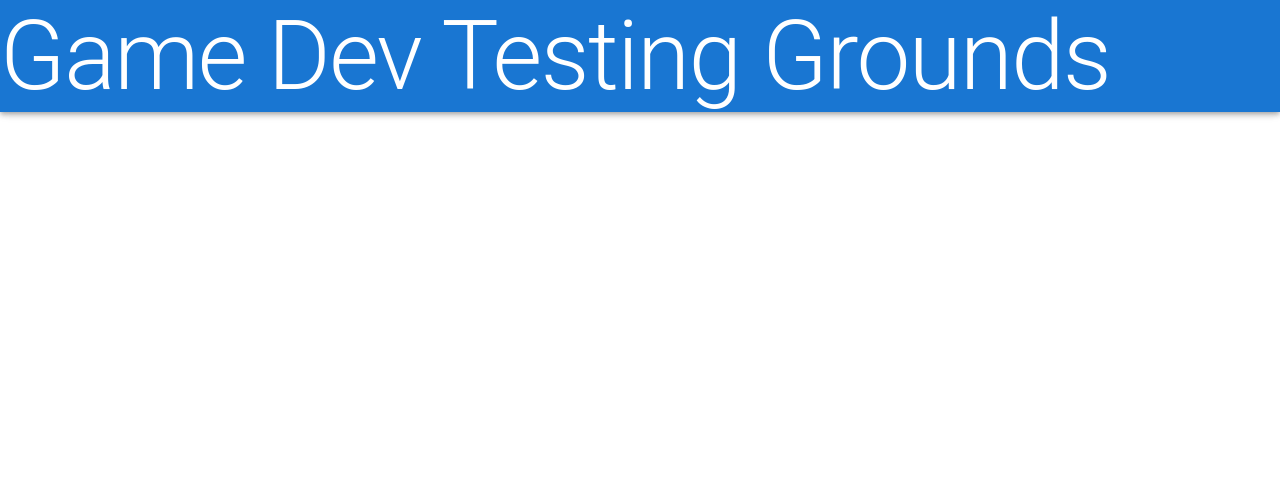
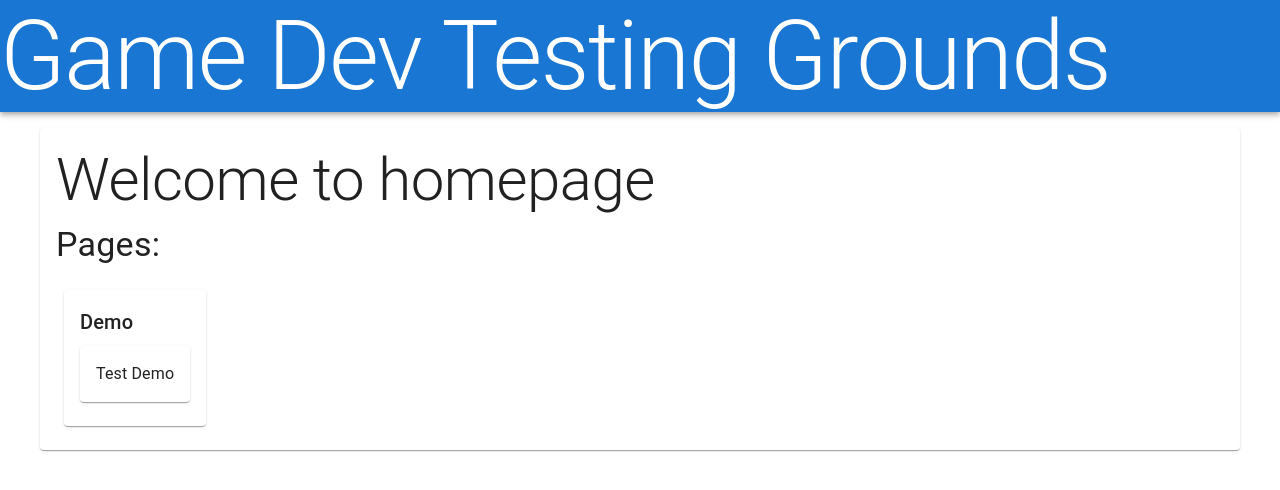
Before and after one commit to wrdecurtins/game-dev-testground, a React (Vite) app: page / in a window 1280 px wide. Shown: the top 490 px of the page. Built offline with nearby package versions, Linux system fonts and the light colour scheme.

Commit message:
setup basic router

```diff
--- a/package.json
+++ b/package.json
@@ -17,6 +17,7 @@
     "@mui/styled-engine-sc": "^6.0.0-alpha.14",
     "react": "^18.2.0",
     "react-dom": "^18.2.0",
+    "react-router-dom": "^6.28.0",
     "styled-components": "^6.1.8"
   },
   "devDependencies": {
--- a/src/App.tsx
+++ b/src/App.tsx
@@ -1,12 +1,12 @@
-import {
- NavBar
-} from "./components";
+import { NavBar } from "./components";
+import { Outlet } from "react-router-dom";
 
 function App() {
 
   return (
     <>
       <NavBar/>
+      <Outlet/>
     </>
   );
 }
--- a/src/components/nav-bar.tsx
+++ b/src/components/nav-bar.tsx
@@ -4,7 +4,7 @@ import {
 
 export function NavBar() {
   return (
-    <AppBar>
+    <AppBar position="sticky">
       <Typography variant="h1">
         Game Dev Testing Grounds
       </Typography>
--- /dev/null
+++ b/src/components/page-tile.tsx
@@ -0,0 +1,37 @@
+import {
+ Card, CardContent, Paper, Typography
+} from "@mui/material";
+import { ReactNode } from "react";
+import { Link } from 'react-router-dom';
+
+interface PageTileProps {
+  name: string,
+  route: string,
+  elementPreview?: ReactNode,
+}
+
+export default function PageTile(props: PageTileProps) {
+
+  return (
+    <Card
+      component={Link}
+      to={props.route}
+      sx={{
+        textDecoration: 'none',
+        margin: 2,
+      }}
+    >
+      <CardContent>
+        <Typography variant="h6">
+          {props.name}
+        </Typography>
+        <Paper sx={{
+          p: 2,
+          marginTop: 1
+        }}>
+          {props.elementPreview}
+        </Paper>
+      </CardContent>
+    </Card>
+  );
+}
--- a/src/main.tsx
+++ b/src/main.tsx
@@ -1,9 +1,17 @@
 import React from 'react';
 import ReactDOM from 'react-dom/client';
-import App from './App.tsx';
+import { routes } from './routes/routes';
+import {
+ createBrowserRouter,
+ RouterProvider
+} from 'react-router-dom';
+import { CssBaseline } from '@mui/material';
+
+const router = createBrowserRouter(routes);
 
 ReactDOM.createRoot(document.getElementById('root')!).render(
   <React.StrictMode>
-    <App />
+    <CssBaseline/>
+    <RouterProvider router={router} />
   </React.StrictMode>,
 );
--- /dev/null
+++ b/src/routes/home.tsx
@@ -0,0 +1,40 @@
+import {
+ Paper, Typography, Box
+} from "@mui/material";
+import { demoRoutes } from "./routes";
+import PageTile from "../components/page-tile";
+
+export default function Home() {
+
+  return (
+    <Paper sx={{
+      marginY: 2,
+      marginX: 5,
+      padding: 1,
+      height: '100%'
+    }}>
+      <Typography variant="h2" sx={{ margin: 1 }}>
+        Welcome to homepage
+      </Typography>
+      <Typography variant="h4" sx={{ margin: 1 }}>
+        Pages:
+      </Typography>
+
+      <Box
+        sx={{
+          display: 'flex'
+        }}
+      >
+        {Object.entries(demoRoutes).map(([name, route]) => {
+          return (
+            <PageTile
+              name={name}
+              route={route.path}
+              elementPreview={route.element}
+            />
+          );
+        })}
+      </Box>
+    </Paper>
+  );
+}
--- /dev/null
+++ b/src/routes/routes.tsx
@@ -0,0 +1,30 @@
+import { RouteObject } from 'react-router-dom';
+import App from '../App.tsx';
+import Home from '../routes/home.tsx';
+
+type DefinedRouteObject<T extends string> = RouteObject & {
+  path: T
+}
+
+export const demoRoutes: {
+  [key: string]: DefinedRouteObject<typeof key>
+} = {
+  'Demo': {
+    path: 'demo',
+    element: <div>Test Demo</div>
+  }
+};
+
+export const routes: RouteObject[] = [
+  {
+    element: <App/>,
+    path: '/',
+    children: [
+      {
+        index: true,
+        element: <Home/>
+      },
+      ...Object.values(demoRoutes),
+    ]
+  }
+];
```
Also changed, not shown: 1 other file (tests, documents, lock files or other folders).
